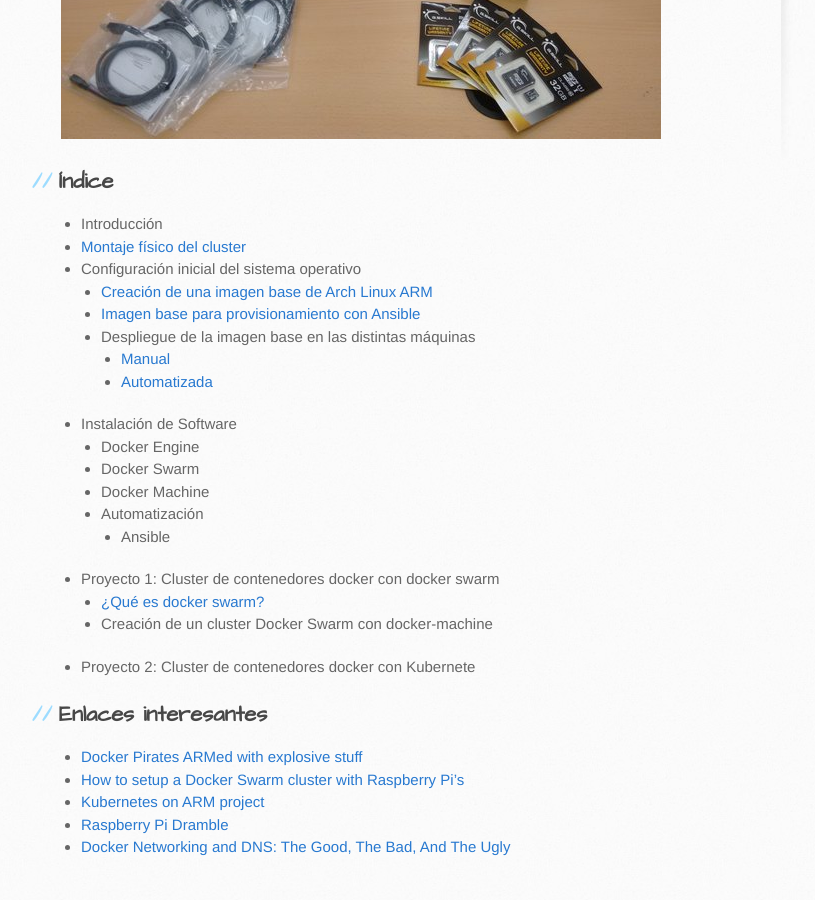
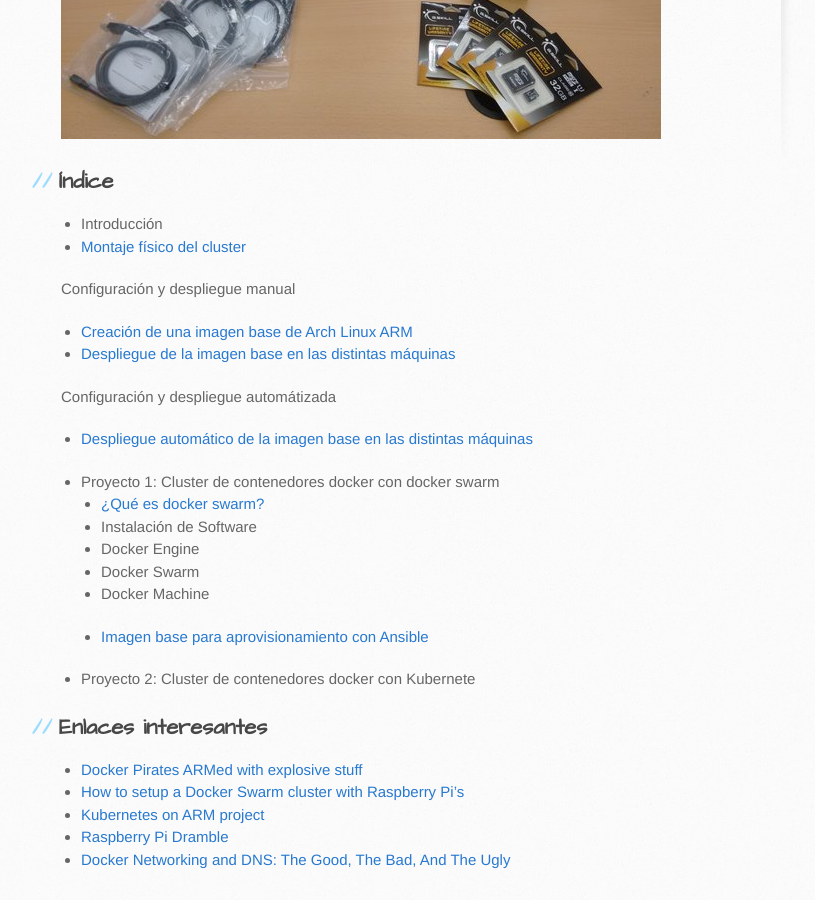
Before and after one commit to dpalomar/cluster_raspberrypi, a Jekyll site: the page built from index.md, in a window 1280 px wide and 900 px high, scrolled down 573 px. Shown: the whole window, without its empty margins (109-924 px from the left). Built offline with Jekyll 4.4.1, drawn with Linux system fonts in a browser that asks for light colours.

Commit message:
Nuevo índice

```diff
--- a/index.md
+++ b/index.md
@@ -12,23 +12,27 @@ En esta página web vamos a documentar los procesos que vayamos realizando en la
 
 * Introducción
 * [Montaje físico del cluster](hardware)
-* Configuración inicial del sistema operativo
-  * [Creación de una imagen base de Arch Linux ARM](imagen_base)
-  * [Imagen base para  provisionamiento con Ansible](imagen_ansible)
-  * Despliegue de la imagen base en las distintas máquinas
-    * [Manual](instalacion)
-    * [Automatizada](script)
 
-* Instalación de Software
-  * Docker Engine
-  * Docker Swarm
-  * Docker Machine
-  * Automatización
-    * Ansible
+Configuración y despliegue manual
+
+* [Creación de una imagen base de Arch Linux ARM](imagen_base)
+* [Despliegue de la imagen base en las distintas máquinas](instalacion)
+
+Configuración y despliegue automátizada
+
+
+* [Despliegue automático de la imagen base en las distintas máquinas](script)
 
 * Proyecto 1: Cluster de contenedores docker con docker swarm
 	* [¿Qué es docker swarm?](swarm)
-	* Creación de un cluster Docker Swarm con docker-machine
+	* Instalación de Software
+    * Docker Engine
+    * Docker Swarm
+    * Docker Machine
+
+  * [Imagen base para aprovisionamiento con Ansible](imagen_ansible)
+
+
 * Proyecto 2: Cluster de contenedores docker con Kubernete
 
 ## Enlaces interesantes
```
